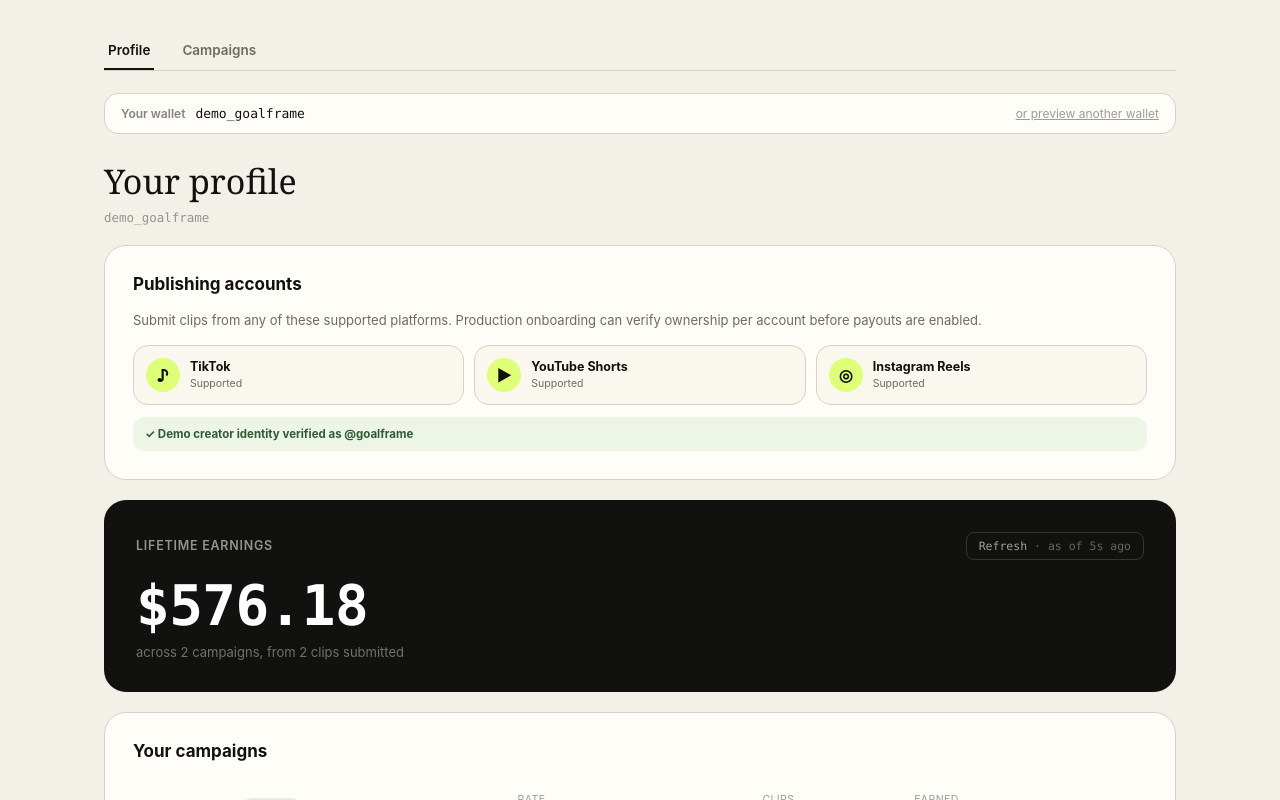
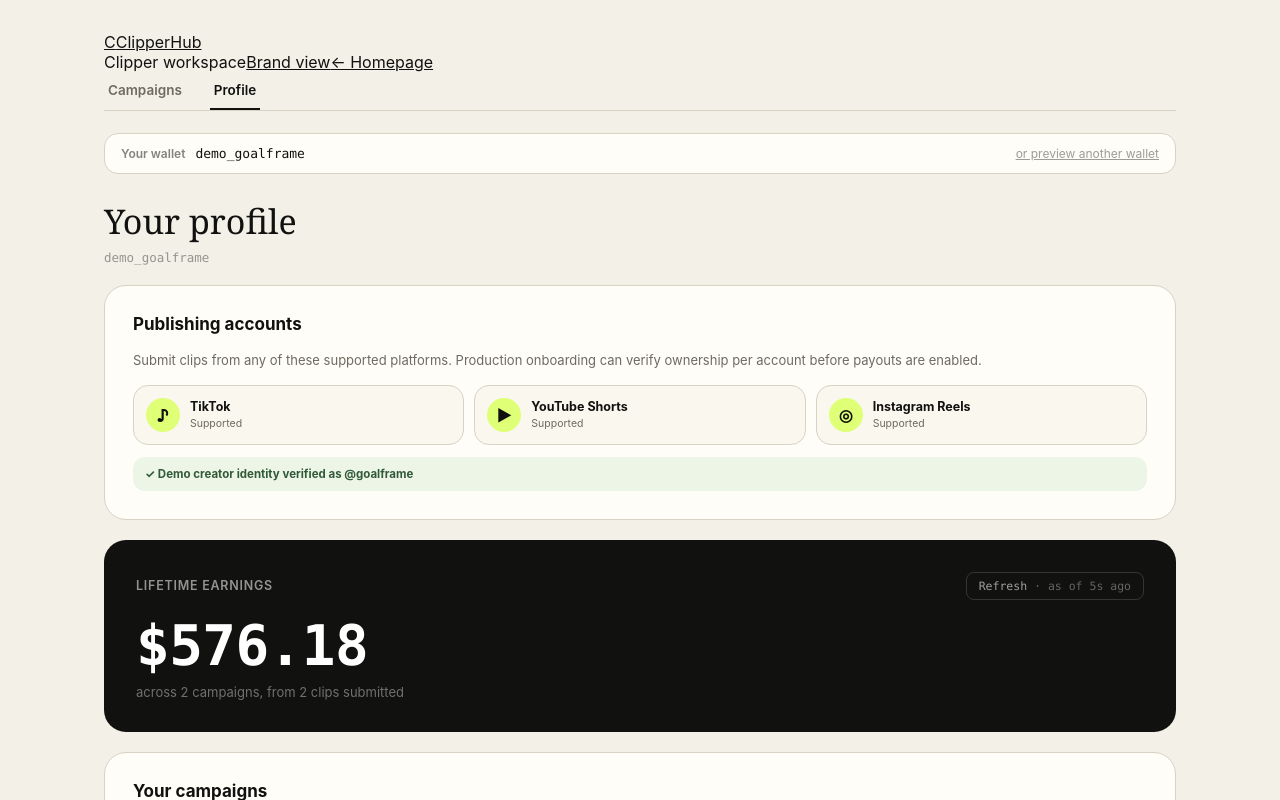
Before and after one commit to dondo511/testlp, a Next.js app in the folder clipstream-app/: page /clipper/profile in a window 1280 px wide. Shown: the top 800 px of the page. Built offline with nearby package versions, Linux system fonts and the light colour scheme.

Commit message:
Improve workspace navigation with home and role switch

```diff
--- a/clipstream-app/components/shared/RoleNav.tsx
+++ b/clipstream-app/components/shared/RoleNav.tsx
@@ -1,16 +1,6 @@
 import Link from "next/link";
 import styles from "./RoleNav.module.css";
 
-/**
- * Two-tab Profile/Campaigns nav, shared shape across both roles so a
- * clipper or organizer can always get from one of their two pages to the
- * other. Clipper's "Campaigns" tab goes to the real browse list
- * (app/clipper/campaigns). Organizer has no separate browse list — an
- * organizer only ever sees campaigns *they* created, which already live in
- * a "Your campaigns" section on the Profile page — so Organizer's
- * "Campaigns" tab links to that section directly (`/organizer/profile#your-campaigns`)
- * rather than duplicating the list on its own route.
- */
 export default function RoleNav({
   role,
   active,
@@ -20,15 +10,32 @@ export default function RoleNav({
 }) {
   const profileHref = `/${role}/profile`;
   const campaignsHref = role === "clipper" ? "/clipper/campaigns" : "/organizer/profile#your-campaigns";
+  const otherRoleHref = role === "clipper" ? "/organizer/profile" : "/clipper/campaigns";
+  const otherRoleLabel = role === "clipper" ? "Brand view" : "Clipper view";
 
   return (
-    <nav className={styles.nav}>
-      <Link href={profileHref} className={active === "profile" ? styles.tabActive : styles.tab}>
-        Profile
-      </Link>
-      <Link href={campaignsHref} className={active === "campaigns" ? styles.tabActive : styles.tab}>
-        Campaigns
-      </Link>
-    </nav>
+    <header className={styles.shell}>
+      <div className={styles.topRow}>
+        <Link href="/" className={styles.brand} aria-label="ClipperHub homepage">
+          <span className={styles.logoMark}>C</span>
+          <span className={styles.wordmark}>ClipperHub</span>
+        </Link>
+
+        <div className={styles.actions}>
+          <span className={styles.roleBadge}>{role === "clipper" ? "Clipper workspace" : "Brand workspace"}</span>
+          <Link href={otherRoleHref} className={styles.switchRole}>{otherRoleLabel}</Link>
+          <Link href="/" className={styles.homeAction}>← Homepage</Link>
+        </div>
+      </div>
+
+      <nav className={styles.nav} aria-label={`${role} navigation`}>
+        <Link href={campaignsHref} className={active === "campaigns" ? styles.tabActive : styles.tab}>
+          Campaigns
+        </Link>
+        <Link href={profileHref} className={active === "profile" ? styles.tabActive : styles.tab}>
+          Profile
+        </Link>
+      </nav>
+    </header>
   );
 }
```
